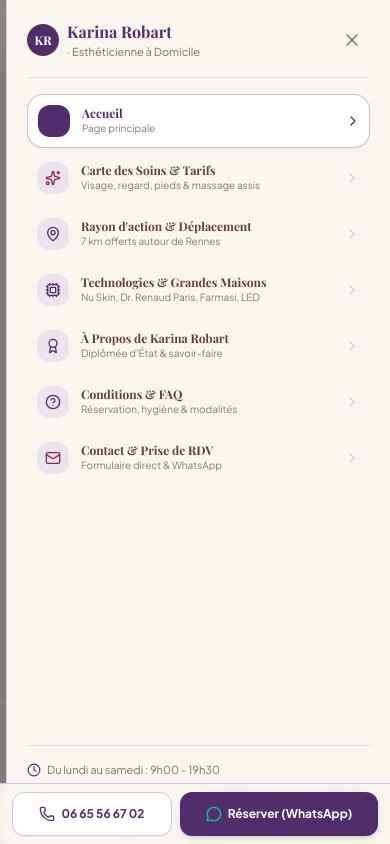
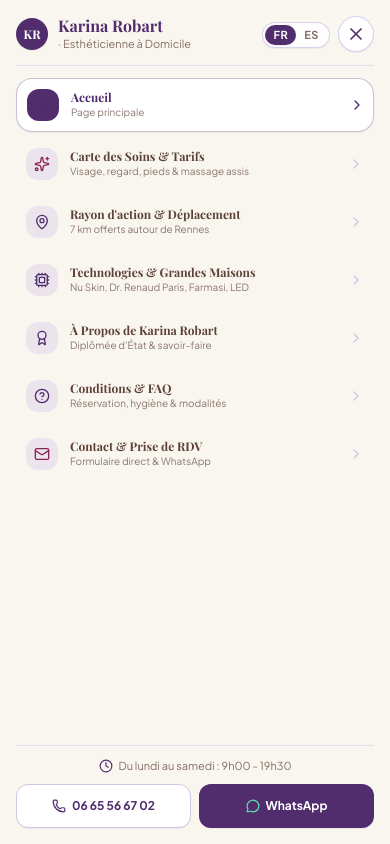
Before and after one commit to 5hidiwen/KRBeaute, a React (Vite) app: page / in a window 390 px wide. Both pictures are taken after a click on the button "Ouvrir le menu complet". Shown: the top 844 px of the page. Built offline with nearby package versions, Linux system fonts and the light colour scheme; a web font is replaced by a local one.

Commit message:
fix(responsive): menu plein écran sur mobile avec masquage de la barre inférieure et verrouillage du défilement

```diff
--- a/src/components/Navbar.tsx
+++ b/src/components/Navbar.tsx
@@ -1,4 +1,4 @@
-import React, { useState } from 'react';
+import React, { useState, useEffect } from 'react';
 import { Phone, MessageCircle, Home, Sparkles, MapPin, HelpCircle, Award, Cpu, Mail, Menu, X, ChevronRight, Clock } from 'lucide-react';
 import { useLanguage } from '../i18n/LanguageContext';
 import { LanguageSelector } from './LanguageSelector';
@@ -23,6 +23,18 @@ export const Navbar: React.FC<NavbarProps> = ({ activeTab, onSelectTab }) => {
   const [drawerOpen, setDrawerOpen] = useState(false);
 
   const isEs = language === 'es';
+
+  // Prevent background scroll when mobile drawer is open
+  useEffect(() => {
+    if (drawerOpen) {
+      document.body.style.overflow = 'hidden';
+    } else {
+      document.body.style.overflow = '';
+    }
+    return () => {
+      document.body.style.overflow = '';
+    };
+  }, [drawerOpen]);
 
   // 3 Primary Quick Links for Desktop Floating Pill
   const primaryLinks: { id: NavTab; label: string }[] = [
@@ -162,28 +174,28 @@ export const Navbar: React.FC<NavbarProps> = ({ activeTab, onSelectTab }) => {
         </header>
       </div>
 
-      {/* FULL SLIDE-OVER DRAWER MENU (☰) */}
+      {/* FULLSCREEN RESPONSIVE DRAWER MENU (☰) */}
       {drawerOpen && (
         <div className="fixed inset-0 z-50 animate-fadeIn">
-          {/* Backdrop */}
+          {/* Backdrop (visible on desktop/tablet when slide-over is used) */}
           <div
             onClick={() => setDrawerOpen(false)}
-            className="absolute inset-0 bg-black/45 backdrop-blur-xs transition-opacity"
+            className="hidden sm:block absolute inset-0 bg-black/50 backdrop-blur-xs transition-opacity"
             aria-hidden="true"
           />
 
-          {/* Side Drawer Panel */}
-          <div className="absolute top-0 right-0 bottom-0 w-full max-w-sm bg-[#F9F6F0] shadow-2xl flex flex-col justify-between p-5 sm:p-6 border-l border-[#D1C4E9]/80 overflow-y-auto z-10 animate-slideInRight">
+          {/* Drawer Container: 100% Fullscreen on mobile (< sm), Slide-over panel on sm+ */}
+          <div className="fixed inset-0 sm:left-auto sm:right-0 sm:w-full sm:max-w-sm bg-[#F9F6F0] shadow-2xl flex flex-col justify-between p-4 sm:p-6 sm:border-l sm:border-[#D1C4E9]/80 overflow-y-auto z-50 animate-slideInRight">
 
             {/* Drawer Top Header */}
             <div>
-              <div className="flex items-center justify-between pb-4 mb-4 border-b border-[#D1C4E9]/50">
-                <div className="flex items-center gap-2">
-                  <span className="w-8 h-8 rounded-full bg-[#512D6D] text-white flex items-center justify-center font-serif text-xs font-bold">
+              <div className="flex items-center justify-between pb-3 sm:pb-4 mb-3 sm:mb-4 border-b border-[#D1C4E9]/50">
+                <div className="flex items-center gap-2.5">
+                  <span className="w-8 h-8 rounded-full bg-[#512D6D] text-white flex items-center justify-center font-serif text-xs font-bold shadow-2xs">
                     KR
                   </span>
                   <div>
-                    <h3 className="font-serif text-base font-bold text-[#512D6D]">
+                    <h3 className="font-serif text-base font-bold text-[#512D6D] leading-tight">
                       Karina Robart
                     </h3>
                     <p className="text-[11px] text-[#5D4037]/75">
@@ -192,28 +204,35 @@ export const Navbar: React.FC<NavbarProps> = ({ activeTab, onSelectTab }) => {
                   </div>
                 </div>
 
+                <div className="flex items-center gap-2">
+                  {/* Language switch also available inside mobile drawer */}
+                  <div className="sm:hidden">
+                    <LanguageSelector />
+                  </div>
+
                   <button
                     type="button"
                     onClick={() => setDrawerOpen(false)}
-                  className="p-2 text-[#5D4037]/70 hover:text-[#512D6D] hover:bg-[#D1C4E9]/30 rounded-full transition-colors cursor-pointer"
+                    className="w-9 h-9 rounded-full flex items-center justify-center bg-white border border-[#D1C4E9]/80 text-[#512D6D] active:scale-95 transition-all shadow-2xs cursor-pointer"
                     aria-label={isEs ? 'Cerrar menú' : 'Fermer le menu'}
                   >
                     <X className="w-5 h-5" />
                   </button>
                 </div>
+              </div>
 
               {/* Navigation Links List */}
-              <nav className="space-y-1">
+              <nav className="space-y-1.5 sm:space-y-1">
                 {allNavItems.map((item) => {
                   const isActive = activeTab === item.id;
                   return (
                     <button
                       key={item.id}
                       onClick={() => handleTabClick(item.id)}
-                      className={`w-full flex items-center justify-between p-2.5 rounded-2xl text-left transition-all cursor-pointer ${
+                      className={`w-full min-h-[48px] flex items-center justify-between p-2.5 sm:p-2.5 rounded-2xl text-left transition-all cursor-pointer ${
                         isActive
                           ? 'bg-white border border-[#512D6D]/30 shadow-xs'
-                          : 'hover:bg-white/70 hover:border-transparent'
+                          : 'hover:bg-white/70 active:bg-white/80'
                       }`}
                     >
                       <div className="flex items-center gap-3">
@@ -244,8 +263,8 @@ export const Navbar: React.FC<NavbarProps> = ({ activeTab, onSelectTab }) => {
             </div>
 
             {/* Drawer Bottom Quick Action */}
-            <div className="pt-4 mt-4 border-t border-[#D1C4E9]/50 space-y-3">
-              <div className="flex items-center gap-1.5 text-[11px] text-[#5D4037]/75">
+            <div className="pt-3 sm:pt-4 mt-3 sm:mt-4 border-t border-[#D1C4E9]/50 space-y-2.5 sm:space-y-3">
+              <div className="flex items-center justify-center sm:justify-start gap-1.5 text-[11px] text-[#5D4037]/75">
                 <Clock className="w-3.5 h-3.5 text-[#512D6D]" />
                 <span>{isEs ? 'Lun - Sáb: 9:00 - 19:30' : 'Du lundi au samedi : 9h00 - 19h30'}</span>
               </div>
@@ -253,7 +272,7 @@ export const Navbar: React.FC<NavbarProps> = ({ activeTab, onSelectTab }) => {
               <div className="grid grid-cols-2 gap-2">
                 <a
                   href="tel:+33665566702"
-                  className="flex items-center justify-center gap-1.5 py-2 px-3 rounded-xl bg-white border border-[#D1C4E9] text-[#512D6D] text-xs font-bold shadow-2xs hover:bg-[#F9F6F0] transition-colors"
+                  className="min-h-[44px] flex items-center justify-center gap-1.5 py-2 px-3 rounded-xl bg-white border border-[#D1C4E9] text-[#512D6D] text-xs font-bold shadow-2xs hover:bg-[#F9F6F0] active:scale-98 transition-all"
                 >
                   <Phone className="w-3.5 h-3.5" />
                   <span>06 65 56 67 02</span>
@@ -262,7 +281,7 @@ export const Navbar: React.FC<NavbarProps> = ({ activeTab, onSelectTab }) => {
                   href={whatsAppUrl}
                   target="_blank"
                   rel="noopener noreferrer"
-                  className="flex items-center justify-center gap-1.5 py-2 px-3 rounded-xl bg-[#512D6D] text-white text-xs font-bold shadow-2xs hover:bg-[#402257] transition-all"
+                  className="min-h-[44px] flex items-center justify-center gap-1.5 py-2 px-3 rounded-xl bg-[#512D6D] text-white text-xs font-bold shadow-2xs hover:bg-[#402257] active:scale-98 transition-all"
                 >
                   <MessageCircle className="w-3.5 h-3.5 text-emerald-300" />
                   <span>WhatsApp</span>
@@ -274,8 +293,9 @@ export const Navbar: React.FC<NavbarProps> = ({ activeTab, onSelectTab }) => {
         </div>
       )}
 
-      {/* MOBILE STICKY BOTTOM DIRECT CONTACT BAR (Instant 1-Tap Access) */}
-      <div className="sm:hidden fixed bottom-0 left-0 right-0 z-50 bg-[#F9F6F0]/95 backdrop-blur-md border-t border-[#D1C4E9] shadow-xl px-3 py-2 flex items-center gap-2">
+      {/* MOBILE STICKY BOTTOM DIRECT CONTACT BAR (Hidden when drawer is open) */}
+      {!drawerOpen && (
+        <div className="sm:hidden fixed bottom-0 left-0 right-0 z-40 bg-[#F9F6F0]/95 backdrop-blur-md border-t border-[#D1C4E9] shadow-xl px-3 py-2 flex items-center gap-2">
           <a
             href="tel:+33665566702"
             className="flex-1 min-h-[44px] flex items-center justify-center gap-1.5 px-3 py-2 bg-white border border-[#D1C4E9] text-[#512D6D] rounded-xl text-xs font-bold shadow-2xs active:scale-98"
@@ -293,6 +313,7 @@ export const Navbar: React.FC<NavbarProps> = ({ activeTab, onSelectTab }) => {
             <span>{t.nav.bookWhatsApp}</span>
           </a>
         </div>
+      )}
     </>
   );
 };
```
Lines whose indentation alone changed are shown as unchanged.
